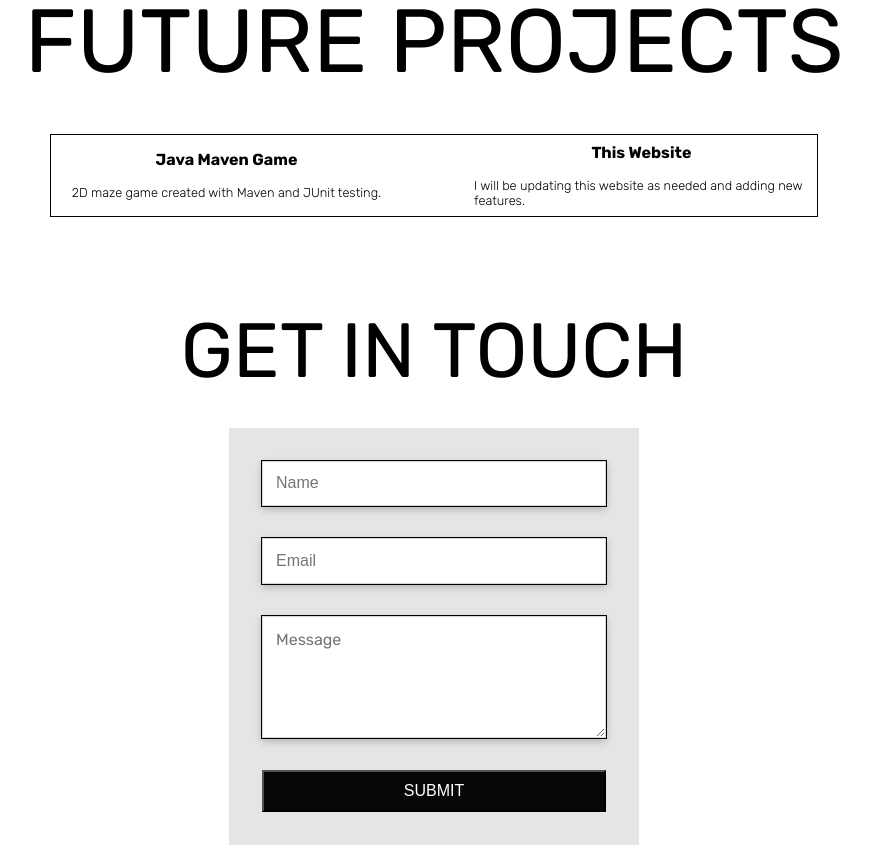
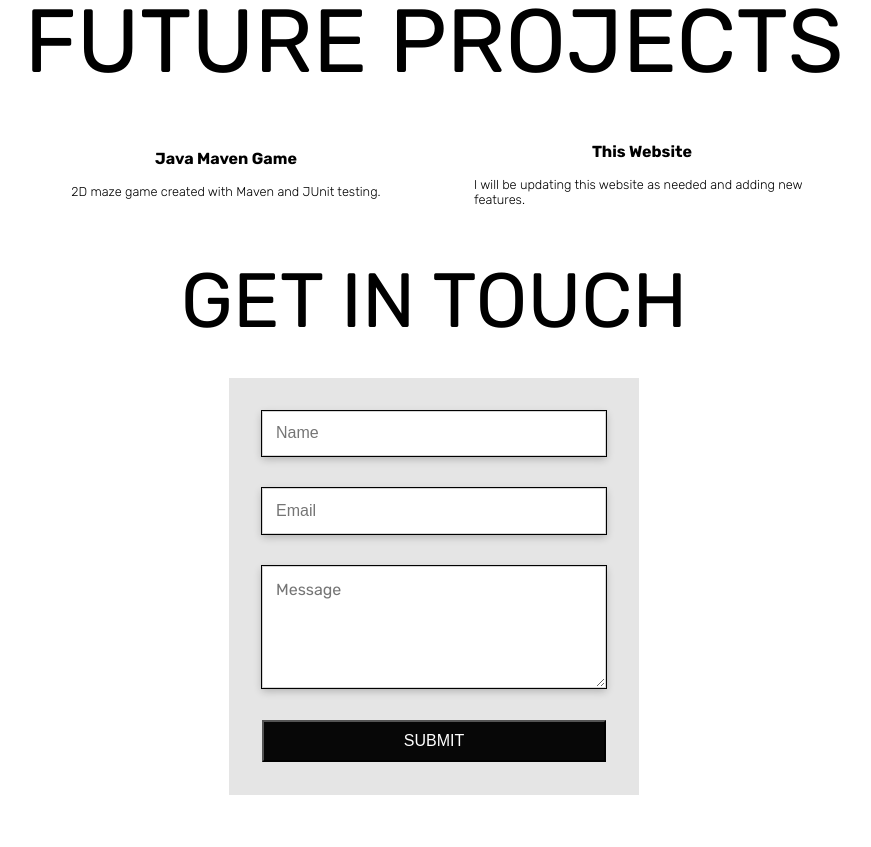
Before and after one commit to bnquon/Personal-Portfolio, a React (Vite) app: page / in a window 1280 px wide. Shown: the part 2340-3187 px from the top of the page, without its empty margins (206-1077 px from the left). Built offline with nearby package versions, Linux system fonts and the light colour scheme.

Commit message:
Forgot to get rid of border

```diff
--- a/src/components/Contact/Contact.css
+++ b/src/components/Contact/Contact.css
@@ -1,6 +1,6 @@
 #contact {
     position: relative;
-    padding-top: 6vh;
+    padding-top: 5vh;
     width: 100%;
     transition: 250ms;
 }
--- a/src/components/Upcoming/Upcoming.css
+++ b/src/components/Upcoming/Upcoming.css
@@ -15,13 +15,12 @@
 }
 
 #upcomingGrid {
-    margin: 5vh auto;
+    margin: 5vh auto 0;
     display: grid;
     grid-template-columns: repeat(2, 1fr);
     gap: 8vh;
     width: 60vw;
     transition: 250ms linear;
-    border: 1px solid black;
 }
 
 #upcomingGrid > .upcomingGrid-item {
```
